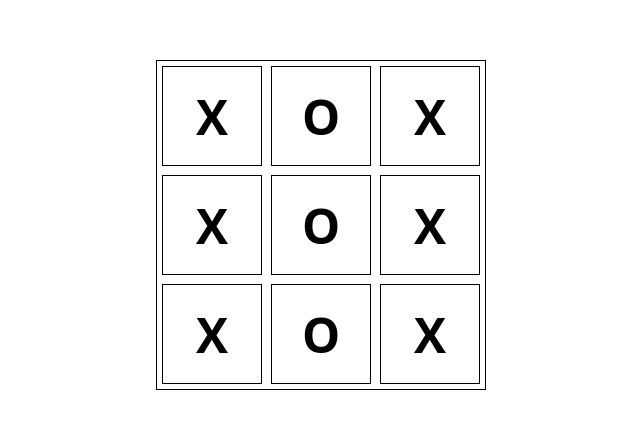
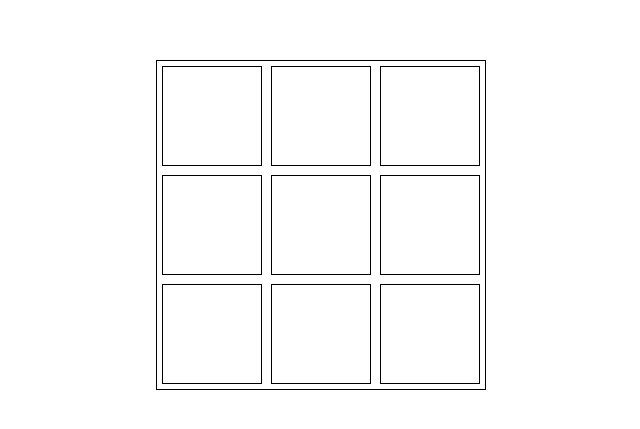
Before and after one commit to vilisimo/tic-tac-toe-fe, a React (Create React App) app: page / in a window 1280 px wide. Shown: the part 183-612 px from the top of the page, without its empty margins (319-959 px from the left). Built offline with nearby package versions, Linux system fonts and the light colour scheme.

Commit message:
Add ability to mark board

```diff
--- a/src/components/board.jsx
+++ b/src/components/board.jsx
@@ -4,9 +4,9 @@ import './styles/board.css';
 
 const Board = () => (
   <div className="board">
-    <Row />
-    <Row />
-    <Row />
+    <Row row={0} />
+    <Row row={1} />
+    <Row row={2} />
   </div>
 );
 
--- a/src/components/row.jsx
+++ b/src/components/row.jsx
@@ -2,11 +2,11 @@ import React from 'react';
 import Square from './square';
 import './styles/row.css';
 
-const Column = () => (
+const Column = ({ row }) => (
   <div className="row">
-    <Square filler="X" />
-    <Square filler="O" />
-    <Square filler="X" />
+    <Square number={row * 3} />
+    <Square number={row * 3 + 1} />
+    <Square number={row * 3 + 2} />
   </div>
 );
 
--- a/src/components/square.jsx
+++ b/src/components/square.jsx
@@ -1,14 +1,32 @@
-import React from 'react';
+import React, { Component } from 'react';
 import { connect } from 'react-redux';
 import { thunkedMove } from '../redux/actions/actions';
 import './styles/square.css';
 
-const Square = ({ filler, onClick }) => (
-  <div className="square" onClick={onClick}>{filler}</div>
-);
+class Square extends Component {
+  handleClick = () => {
+    const { marker, onClick } = this.props;
+    if (!marker) {
+      onClick();
+    }
+  }
 
-const mapDispatchToProps = dispatch => ({
-  onClick: () => dispatch(thunkedMove())
+  render() {
+    const { marker } = this.props;
+    return (
+      <div className="square" onClick={this.handleClick}>
+        {marker}
+      </div>
+    );
+  }
+}
+
+const mapStateToProps = (state, ownProps) => ({
+  marker: state.moves.board[ownProps.number],
 });
 
-export default connect(null, mapDispatchToProps)(Square);
+const mapDispatchToProps = (dispatch, ownProps) => ({
+  onClick: () => dispatch(thunkedMove(ownProps.number))
+});
+
+export default connect(mapStateToProps, mapDispatchToProps)(Square);
--- a/src/redux/actions/actions.js
+++ b/src/redux/actions/actions.js
@@ -1,10 +1,13 @@
 import { MOVE } from './types';
 
-export const move = () => ({
-  type: MOVE
+export const thunkedMove = (square) => async dispatch => {
+  console.log("Going through thunk");
+  dispatch(move(square));
+}
+
+export const move = (square) => ({
+  type: MOVE,
+  payload: {
+    square: square,
+  }
 });
-
-export const thunkedMove = () => async dispatch => {
-  console.log("Going through thunk");
-  dispatch(move());
-}
--- a/src/redux/reducers/movesStore.js
+++ b/src/redux/reducers/movesStore.js
@@ -1,14 +1,21 @@
 import { MOVE } from '../actions/types';
 
 const initialState = {
-  loading: false,
+  board: Array(9).fill(null),
+  xTurn: true,
 };
 
 const moves = (state = initialState, action) => {
   switch (action.type) {
     case MOVE: {
-      console.log("Just making sure redux is wired correctly...");
-      return state;
+      const { square } = action.payload;
+      const board = state.board.slice();
+      board[square] = state.xTurn ? 'X' : 'O';
+
+      return {
+        board,
+        xTurn: !state.xTurn,
+      };
     }
 
     default:
```
Also changed, not shown: 1 other file (tests, documents, lock files or other folders).
